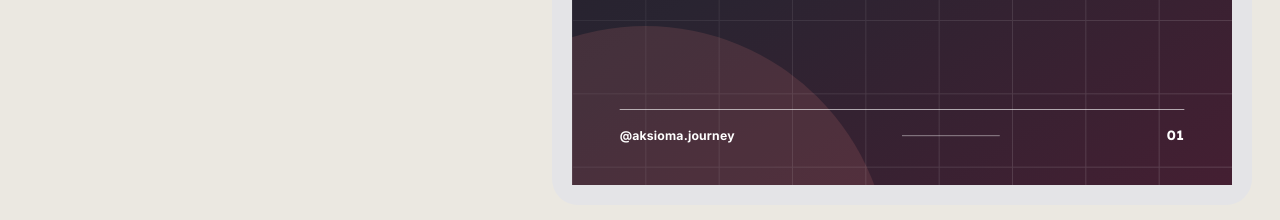
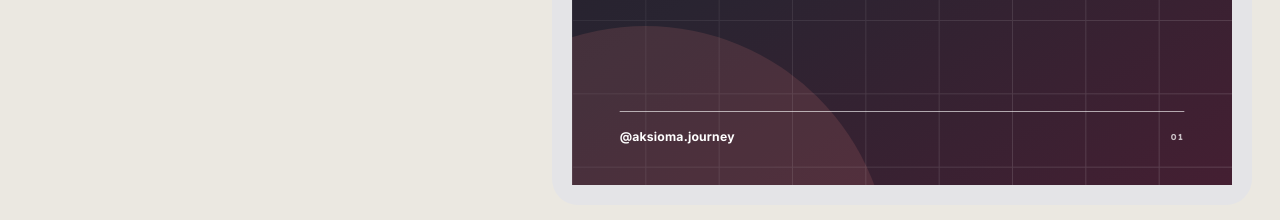
Before and after one commit to winaldomanurung/aksioma-content, a Next.js app: page /studio in a window 1280 px wide. Shown: the part 1320-1540 px from the top of the page. Built offline with nearby package versions, Linux system fonts and the light colour scheme.

Commit message:
fix: remove distracting center divider from account bookend footer

```diff
--- a/components/studio/AccountBookend.jsx
+++ b/components/studio/AccountBookend.jsx
@@ -49,7 +49,6 @@ export default function AccountBookend({kind,account="journey",data,number}){
         )}
         <footer className="account-bookend-footer">
           <span className="account-bookend-footer-handle">{handle}</span>
-          <span className="account-bookend-footer-rule" aria-hidden="true"/>
           <span className="account-bookend-footer-page">{String(number).padStart(2,"0")}</span>
         </footer>
       </div>
```
